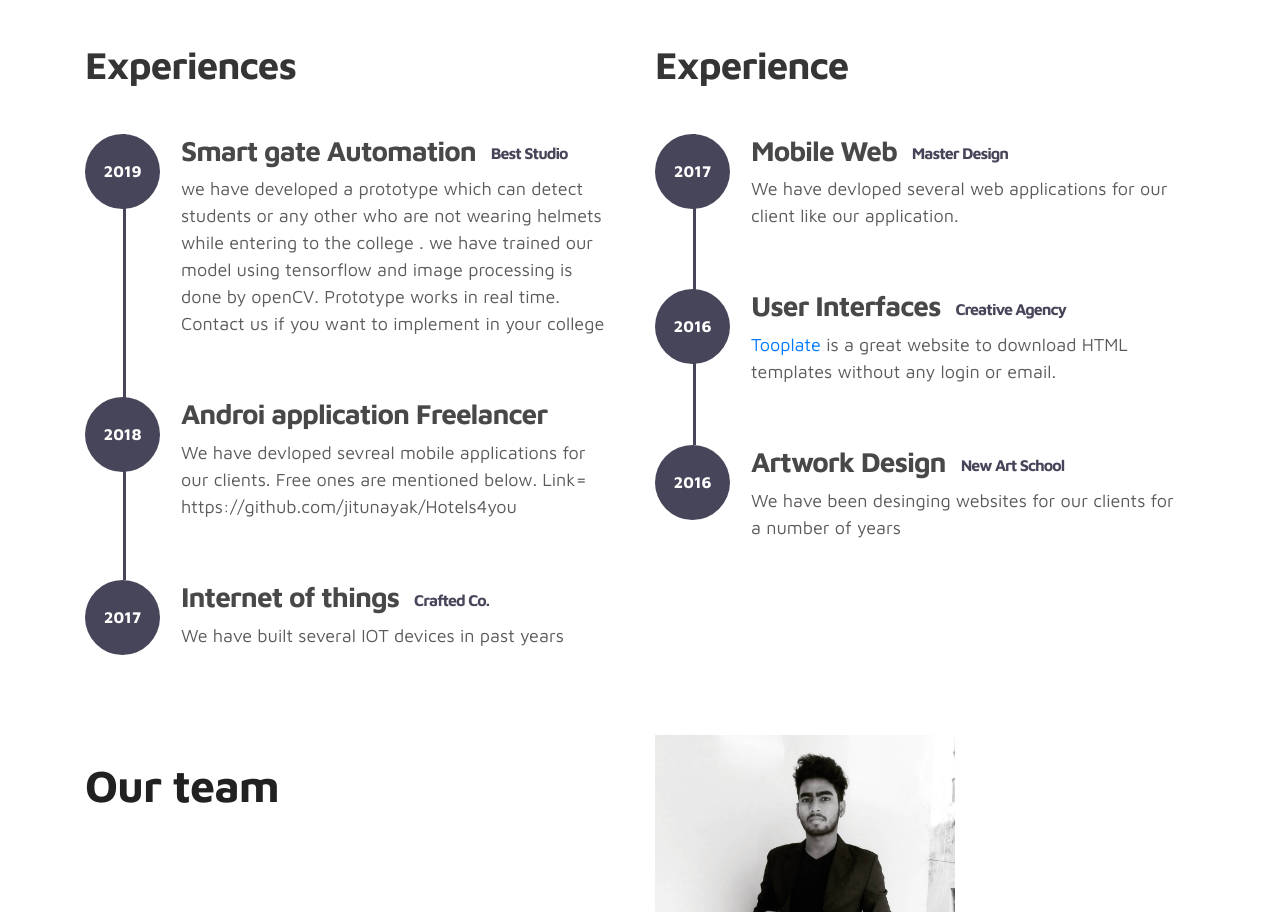
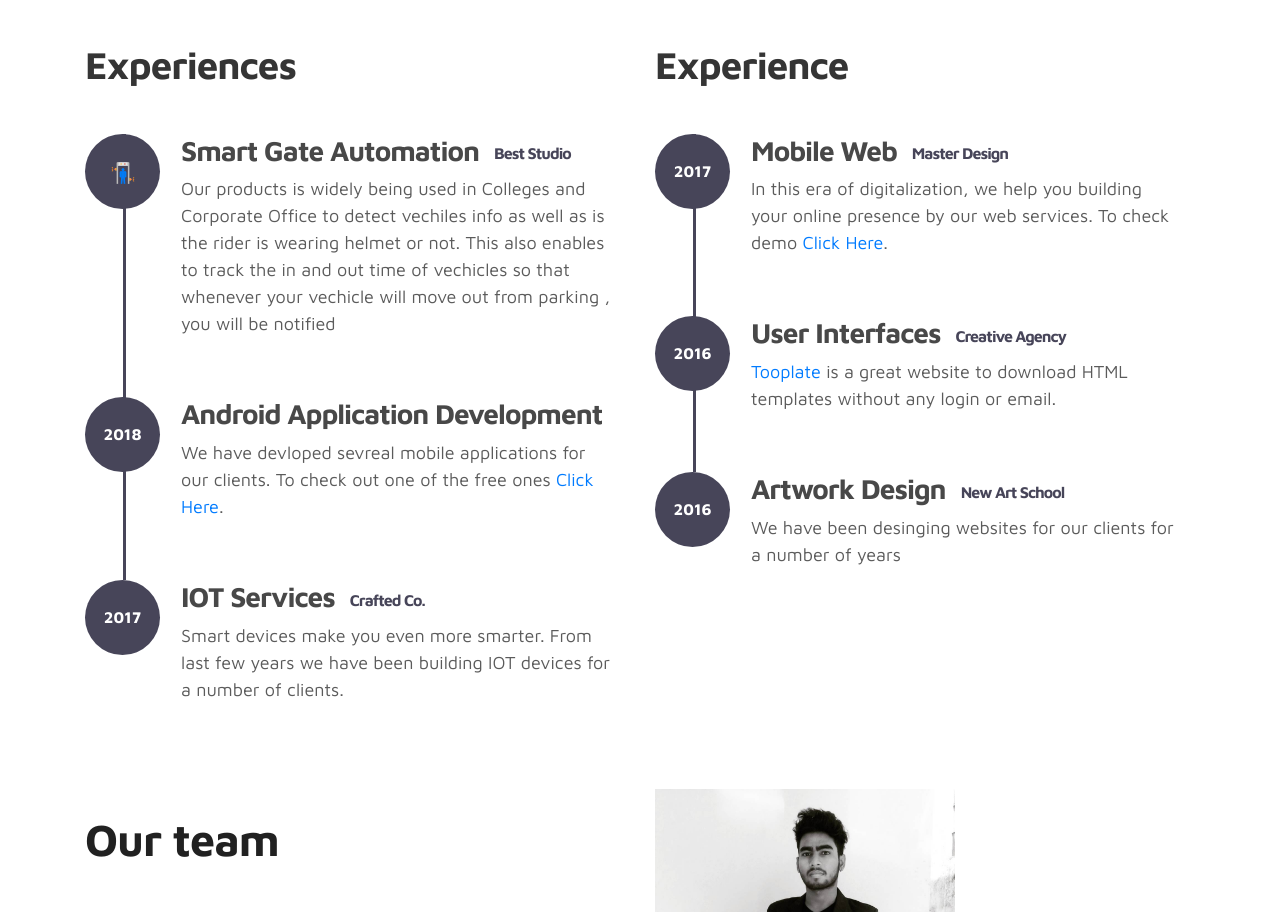
Before and after one commit to jitunayak/security-plus, a plain HTML site: page index.html in a window 1280 px wide. Shown: the part 1620-2532 px from the top of the page. Drawn offline with Linux system fonts and the light colour scheme.

Commit message:
Update index.html
Details changed about the timeline description. The timeline years will be replaced by images representing consecutive experience.

```diff
--- a/index.html
+++ b/index.html
@@ -78,8 +78,8 @@ https://www.tooplate.com/view/2115-marvel
                             <span class="mr-2">We are here for you security</span>
                                 <div class="animated-info">
                                     <span class="animated-item">Home Security</span>
-                                    <span class="animated-item">CCTV cameras</span>
-                                    <span class="animated-item">Apartments</span>
+                                    <span class="animated-item">Smart Cameras</span>
+                                    <span class="animated-item">Secured Workplace</span>
                                 </div>
                         </h1>
 
@@ -161,12 +161,11 @@ https://www.tooplate.com/view/2115-marvel
                     <div class="timeline">
                         <div class="timeline-wrapper">
                              <div class="timeline-yr">
-                                  <span>2019</span>
+                                  <span><img src="images/security.png"></span>
                              </div>
                              <div class="timeline-info">
-                                  <h3><span>Smart gate Automation</span><small>Best Studio</small></h3>
-                                  <p>we have developed a prototype which can detect students or any other who are not wearing helmets while entering to the college .
-we have trained our model using tensorflow and image processing is done by openCV. Prototype works in real time. Contact us if you want to implement in your college</p>
+                                  <h3><span>Smart Gate Automation</span><small>Best Studio</small></h3>
+                                  <p>Our products is widely being used in Colleges and Corporate Office to detect vechiles info as well as is the rider is wearing helmet or not. This also enables to track the in and out time of vechicles so that whenever your vechicle will move out from parking , you will be notified</p>
                              </div>
                         </div>
 
@@ -177,8 +176,8 @@ we have trained our model using tensorflow and image processing is done by openC
                                 <span>2018</span>
                             </div>
                             <div class="timeline-info">
-                                <h3><span>Androi application Freelancer</h3>
-                                <p href="https://github.com/jitunayak/Hotels4you"> We have devloped sevreal mobile applications for our clients. Free ones are mentioned below. Link= https://github.com/jitunayak/Hotels4you</p>
+                                <h3><span>Android Application Development</h3>
+                                <p> We have devloped sevreal mobile applications for our clients. To check out one of the free ones <a href="https://github.com/jitunayak/Hotels4you">Click Here</a>.</p>
                             </div>
                         </div>
 
@@ -187,8 +186,8 @@ we have trained our model using tensorflow and image processing is done by openC
                                 <span>2017</span>
                             </div>
                             <div class="timeline-info">
-                                <h3><span>Internet of things<small>Crafted Co.</small></h3>
-                                <p>We have built several IOT devices in past years</p>
+                                <h3><span>IOT Services<small>Crafted Co.</small></h3>
+                                <p>Smart devices make you even more smarter. From last few years we have been building IOT devices for a number of clients. </p>
                             </div>
                         </div>
 
@@ -205,7 +204,7 @@ we have trained our model using tensorflow and image processing is done by openC
                              </div>
                              <div class="timeline-info">
                                   <h3><span>Mobile Web</span><small>Master Design</small></h3>
-                                  <p>We have devloped several web applications for our client like our application.</p>
+                                  <p>In this era of digitalization, we help you building your online presence by our web services. To check demo <a href="nirman360.rf.gd">Click Here</a>. </p>
                              </div>
                         </div>
 
```
